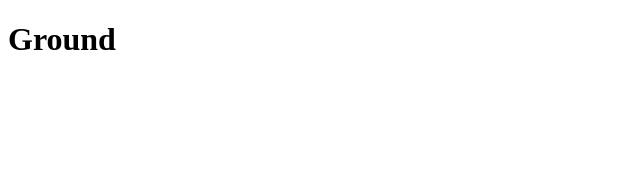
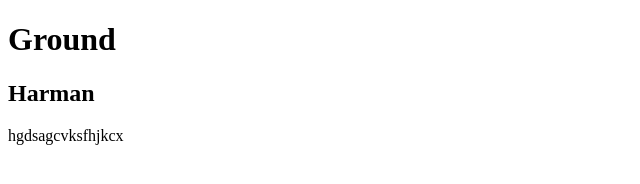
Before and after one commit to Gaurav3798/excellence, a plain HTML site: page index.html in a window 1280 px wide. Shown: the whole page, without its empty margins (0-640 px from the left). Drawn offline with Linux system fonts and the light colour scheme.

Commit message:
updated heading

```diff
--- a/index.html
+++ b/index.html
@@ -8,6 +8,8 @@
 <body>
 
    <h1>Ground</h1>
+   <h2>Harman</h2>
+   <p>hgdsagcvksfhjkcx</p>
 
 
 </body>
```
